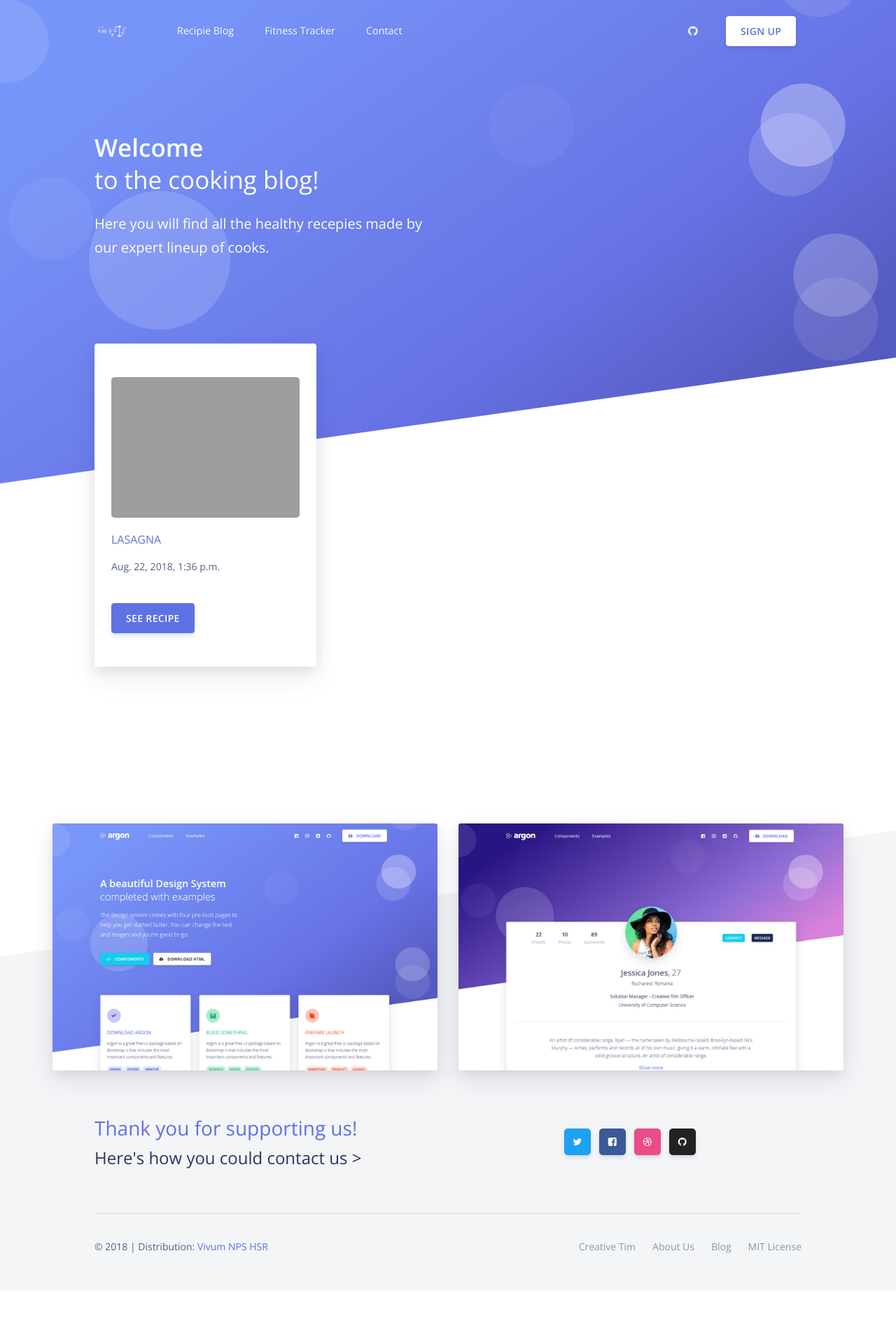
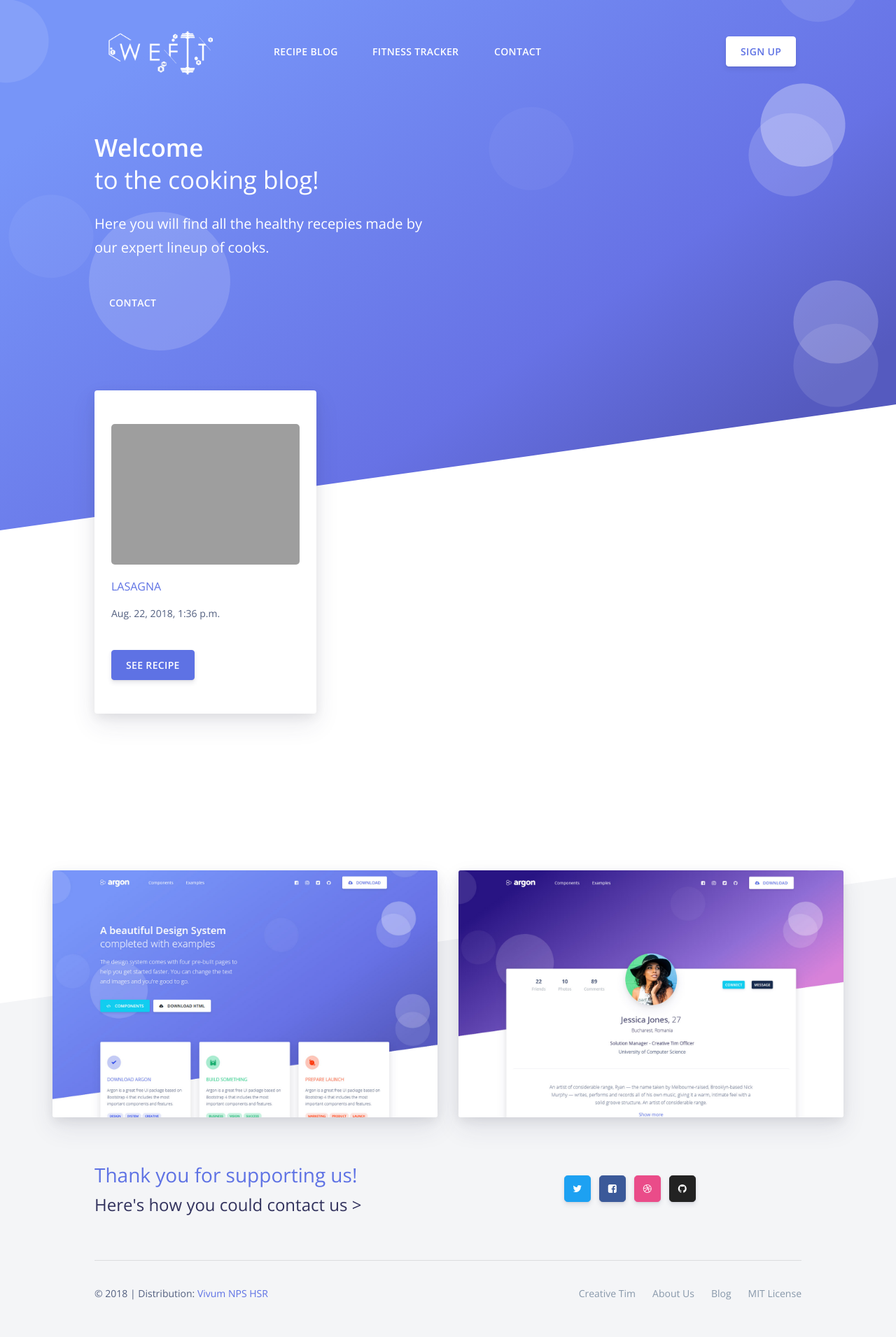
Before and after one commit to eehitray/Vivum2018, a Django app: page /recipe/ in a window 1280 px wide. Shown: the whole page at 70% size. Before the commit the page ends 1791 px from the top, so only its background shows below. Run offline with Django 3.2, Linux system fonts and the light colour scheme; data comes from the database, SQL or seed files in the repository; some libraries are stand-ins or nearby versions; grey boxes are pictures that could not be loaded.

Commit message:
Added Button

```diff
--- a/Vivum2018/recipeblog/templates/recipeblog/index.html
+++ b/Vivum2018/recipeblog/templates/recipeblog/index.html
@@ -25,8 +25,8 @@
   <header class="header-global">
     <nav id="navbar-main" class="navbar navbar-main navbar-expand-lg navbar-transparent navbar-light">
       <div class="container">
-        <a class="navbar-brand mr-lg-5" href="">
-          <img src="{% static 'assets/img/brand/white.png' %}">
+        <a class="navbar-brand mr-lg-5" href="./index.html">
+          <img src="/static/assets/img/brand/white.png" style="height: 8em;">
         </a>
         <button class="navbar-toggler" type="button" data-toggle="collapse" data-target="#navbar_global" aria-controls="navbar_global" aria-expanded="false" aria-label="Toggle navigation">
           <span class="navbar-toggler-icon"></span>
@@ -35,8 +35,8 @@
           <div class="navbar-collapse-header">
             <div class="row">
               <div class="col-6 collapse-brand">
-                <a href="../index.html">
-                  <img src="{% static 'assets/img/brand/blue.png' %}">
+                <a href="./index.html">
+                  <img src="/static/assets/img/brand/blue.png">
                 </a>
               </div>
               <div class="col-6 collapse-close">
@@ -49,31 +49,16 @@
           </div>
           <ul class="navbar-nav navbar-nav-hover align-items-lg-center">
             <li class="nav-item dropdown">
-              <a href="#" class="nav-link" data-toggle="dropdown" href="#" role="button">
-                <i class="ni ni-collection d-lg-none"></i>
-                <span class="nav-link-inner--text">Recipie Blog</span>
-              </a>
+              <a href="{% url 'recipeblog:index' %}"><button class="btn btn-1 btn-outline-primary" type="button" style="border-color: transparent; color: white;">Recipe Blog</button></a>
             </li>
             <li class="nav-item dropdown">
-              <a href="#" class="nav-link" data-toggle="dropdown" href="#" role="button">
-                <i class="ni ni-collection d-lg-none"></i>
-                <span class="nav-link-inner--text">Fitness Tracker</span>
-              </a>
+              <button class="btn btn-1 btn-outline-primary" type="button" style="border-color: transparent; color: white;">Fitness Tracker</button>
             </li>
             <li class="nav-item dropdown">
-              <a href="#" class="nav-link" data-toggle="dropdown" href="#" role="button">
-                <i class="ni ni-collection d-lg-none"></i>
-                <span class="nav-link-inner--text">Contact</span>
-              </a>
+              <button class="btn btn-1 btn-outline-primary" type="button" style="border-color: transparent; color: white;">Contact</button>
             </li>
           </ul>
           <ul class="navbar-nav align-items-lg-center ml-lg-auto">
-            <li class="nav-item">
-              <a class="nav-link nav-link-icon" href="#" target="_blank" data-toggle="tooltip" title="Star us on Github">
-                <i class="fa fa-github"></i>
-                <span class="nav-link-inner--text d-lg-none">Github</span>
-              </a>
-            </li>
             <!-- Sign Up -->
             <li class="nav-item d-none d-lg-block ml-lg-4">
               <a href="#" target="_blank" class="btn btn-neutral btn-icon">
@@ -85,7 +70,6 @@
       </div>
     </nav>
   </header>
-
   <main>
     <div class="position-relative">
       <!-- shape Hero -->
@@ -109,6 +93,8 @@
                   <span>to the cooking blog!</span>
                 </h1>
                 <p class="lead  text-white">Here you will find all the healthy recepies made by our expert lineup of cooks.</p>
+                </br>
+                <button class="btn btn-1 btn-outline-primary" type="button" style="border-color: transparent; color: white;">Contact</button>
               </div>
             </div>
           </div>
```
